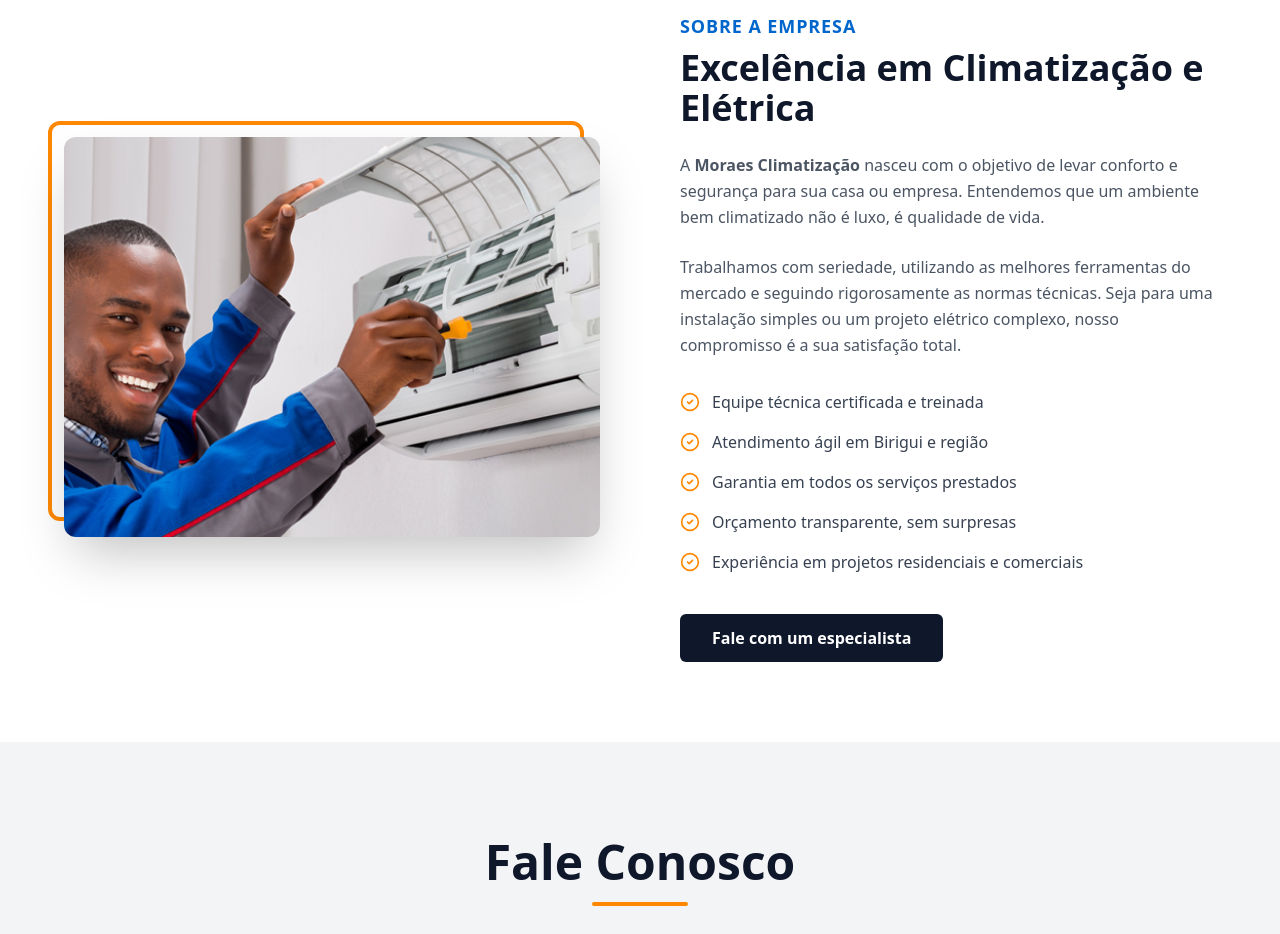
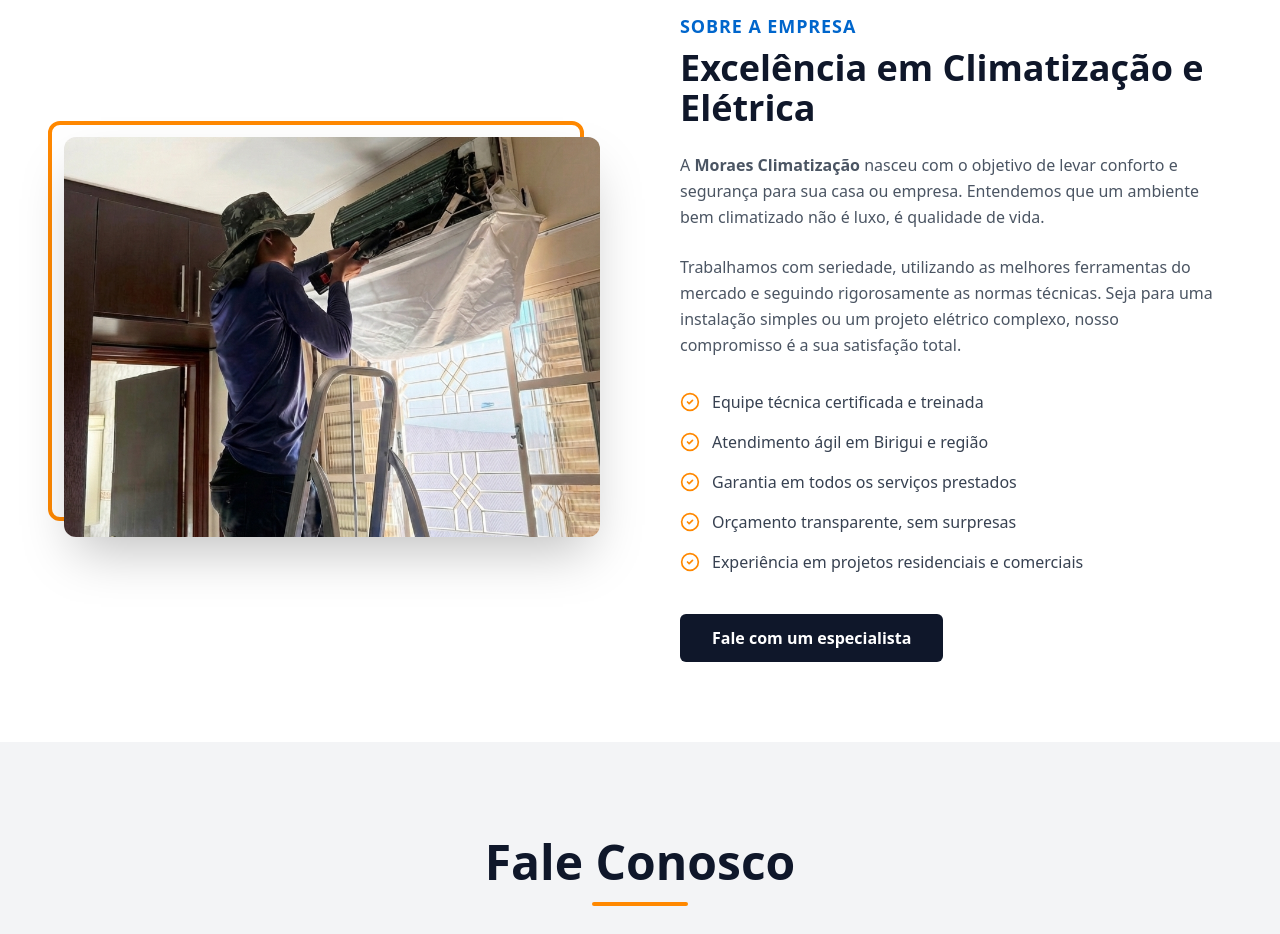
Before and after one commit to ContersK/moraes-site, a React (Vite) app: page / in a window 1280 px wide. Shown: the part 2020-2954 px from the top of the page. Built offline with nearby package versions, Linux system fonts and the light colour scheme.

Commit message:
mudança da imagem do "About" para uma real, e ajuste no favicon

```diff
--- a/index.html
+++ b/index.html
@@ -18,7 +18,11 @@
 
     <meta charset="UTF-8" />
 
-    <link rel="icon" type="image/png" href="/img/moraes_logo_trans2.png" />
+    <link
+      rel="icon"
+      type="image/png"
+      href="/img/clima_logo_trans2-modified.png"
+    />
 
     <meta name="viewport" content="width=device-width, initial-scale=1.0" />
 
--- a/src/Components/About/About.tsx
+++ b/src/Components/About/About.tsx
@@ -20,7 +20,7 @@ export function About() {
               <div className="absolute -top-4 -left-4 w-full h-full border-4 border-brand-orange rounded-xl"></div>
 
               <img
-                src="/img/ar-condicionado-tecnico.jpg"
+                src="/img/MoraesManutencao.png"
                 alt="Técnico realizando manutenção"
                 className="relative z-10 rounded-xl shadow-2xl w-full object-cover h-[400px]"
               />
```
Also changed, not shown: public/img/MoraesManutencao.png (added), public/img/clima_logo_trans2-modified.png (added).
